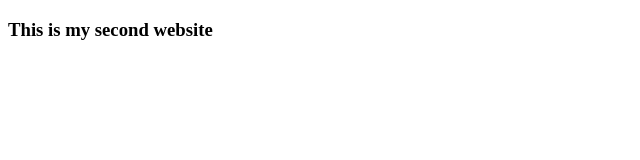
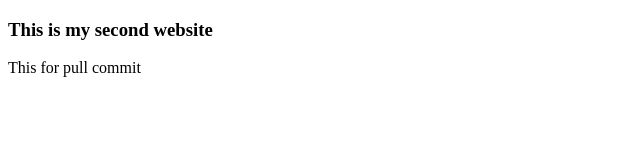
Before and after one commit to Firoz-Alam/my-second-website, a plain HTML site: page index.html in a window 1280 px wide. Shown: the whole page, without its empty margins (0-640 px from the left). Drawn offline with Linux system fonts and the light colour scheme.

Commit message:
Update index.html

```diff
--- a/index.html
+++ b/index.html
@@ -8,5 +8,6 @@
 </head>
 <body>
     <h3>This is my second website</h3>
+    <p>This for pull commit</p>
 </body>
 </html>
```
